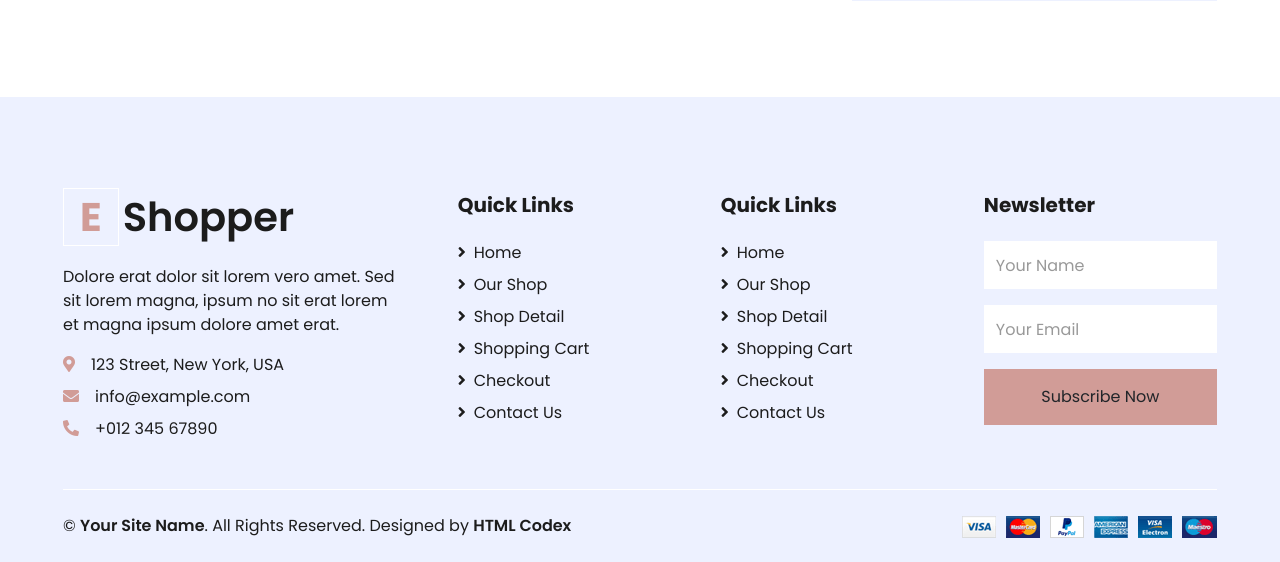
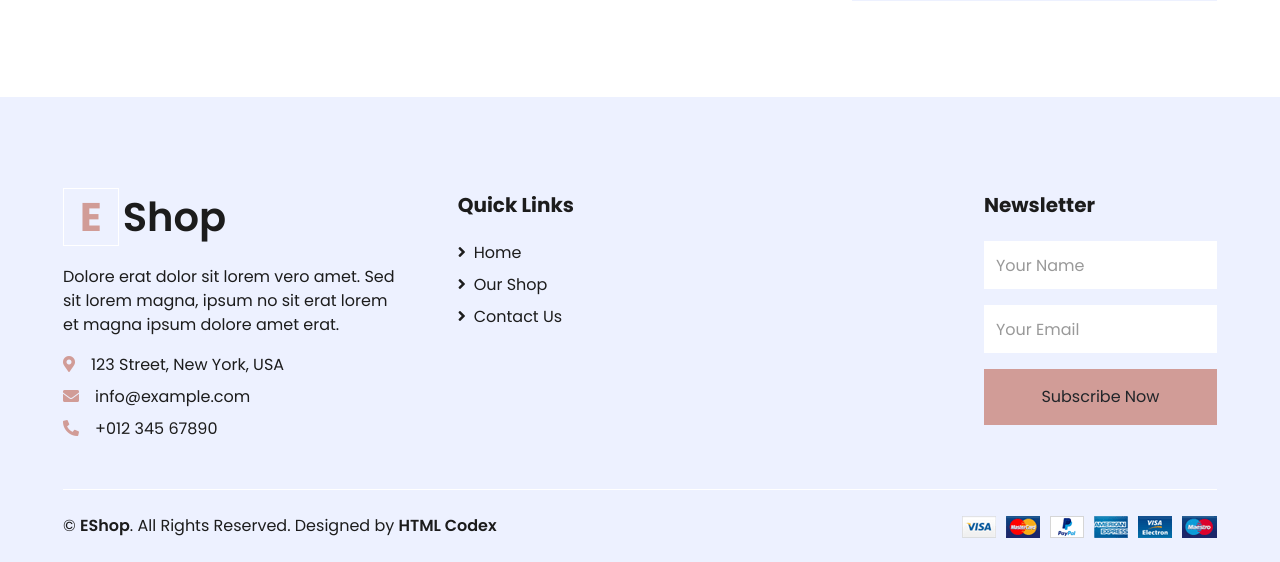
Before and after one commit to AleksKostadinov/eshop, a Django app: page /carts/ in a window 1280 px wide. Shown: the part 662-1224 px from the top of the page. Run offline with Django 4.2, Linux system fonts and the light colour scheme; some libraries are stand-ins or nearby versions.

Commit message:
Changes to Footer

```diff
--- a/templates/base/footer.html
+++ b/templates/base/footer.html
@@ -5,8 +5,8 @@
 <div class="container-fluid bg-secondary text-dark mt-5 pt-5">
     <div class="row px-xl-5 pt-5">
         <div class="col-lg-4 col-md-12 mb-5 pr-3 pr-xl-5">
-            <a href="" class="text-decoration-none">
-                <h1 class="mb-4 display-5 font-weight-semi-bold"><span class="text-primary font-weight-bold border border-white px-3 mr-1">E</span>Shopper</h1>
+            <a href="{% url 'shop_app:home' %}" class="text-decoration-none">
+                <h1 class="mb-4 display-5 font-weight-semi-bold"><span class="text-primary font-weight-bold border border-white px-3 mr-1">E</span>Shop</h1>
             </a>
             <p>Dolore erat dolor sit lorem vero amet. Sed sit lorem magna, ipsum no sit erat lorem et magna ipsum dolore amet erat.</p>
             <p class="mb-2"><i class="fa fa-map-marker-alt text-primary mr-3"></i>123 Street, New York, USA</p>
@@ -15,28 +15,15 @@
         </div>
         <div class="col-lg-8 col-md-12">
             <div class="row">
-                <div class="col-md-4 mb-5">
+                <div class="col-md-4 mb-5 mr-auto">
                     <h5 class="font-weight-bold text-dark mb-4">Quick Links</h5>
                     <div class="d-flex flex-column justify-content-start">
-                        <a class="text-dark mb-2" href="index.html"><i class="fa fa-angle-right mr-2"></i>Home</a>
-                        <a class="text-dark mb-2" href="shop.html"><i class="fa fa-angle-right mr-2"></i>Our Shop</a>
-                        <a class="text-dark mb-2" href="detail.html"><i class="fa fa-angle-right mr-2"></i>Shop Detail</a>
-                        <a class="text-dark mb-2" href="cart.html"><i class="fa fa-angle-right mr-2"></i>Shopping Cart</a>
-                        <a class="text-dark mb-2" href="checkout.html"><i class="fa fa-angle-right mr-2"></i>Checkout</a>
-                        <a class="text-dark" href="contact.html"><i class="fa fa-angle-right mr-2"></i>Contact Us</a>
+                        <a class="text-dark mb-2" href="{% url 'shop_app:home' %}"><i class="fa fa-angle-right mr-2"></i>Home</a>
+                        <a class="text-dark mb-2" href="{% url 'shop_app:shop' %}"><i class="fa fa-angle-right mr-2"></i>Our Shop</a>
+                        <a class="text-dark" href="{% url 'shop_app:contact' %}"><i class="fa fa-angle-right mr-2"></i>Contact Us</a>
                     </div>
                 </div>
-                <div class="col-md-4 mb-5">
-                    <h5 class="font-weight-bold text-dark mb-4">Quick Links</h5>
-                    <div class="d-flex flex-column justify-content-start">
-                        <a class="text-dark mb-2" href="index.html"><i class="fa fa-angle-right mr-2"></i>Home</a>
-                        <a class="text-dark mb-2" href="shop.html"><i class="fa fa-angle-right mr-2"></i>Our Shop</a>
-                        <a class="text-dark mb-2" href="detail.html"><i class="fa fa-angle-right mr-2"></i>Shop Detail</a>
-                        <a class="text-dark mb-2" href="cart.html"><i class="fa fa-angle-right mr-2"></i>Shopping Cart</a>
-                        <a class="text-dark mb-2" href="checkout.html"><i class="fa fa-angle-right mr-2"></i>Checkout</a>
-                        <a class="text-dark" href="contact.html"><i class="fa fa-angle-right mr-2"></i>Contact Us</a>
-                    </div>
-                </div>
+
                 <div class="col-md-4 mb-5">
                     <h5 class="font-weight-bold text-dark mb-4">Newsletter</h5>
                     <form action="">
@@ -58,7 +45,7 @@
     <div class="row border-top border-light mx-xl-5 py-4">
         <div class="col-md-6 px-xl-0">
             <p class="mb-md-0 text-center text-md-left text-dark">
-                &copy; <a class="text-dark font-weight-semi-bold" href="#">Your Site Name</a>. All Rights Reserved. Designed
+                &copy; <a class="text-dark font-weight-semi-bold" href="#">EShop</a>. All Rights Reserved. Designed
                 by
                 <a class="text-dark font-weight-semi-bold" href="https://htmlcodex.com">HTML Codex</a>
             </p>
```
